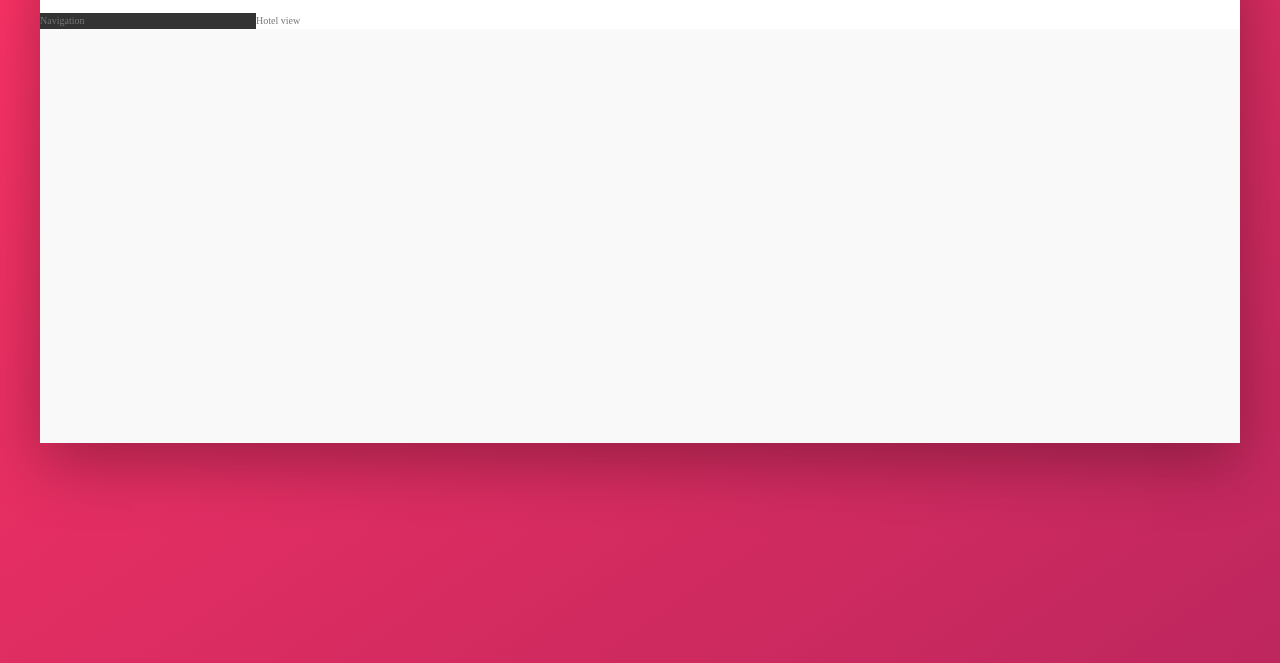
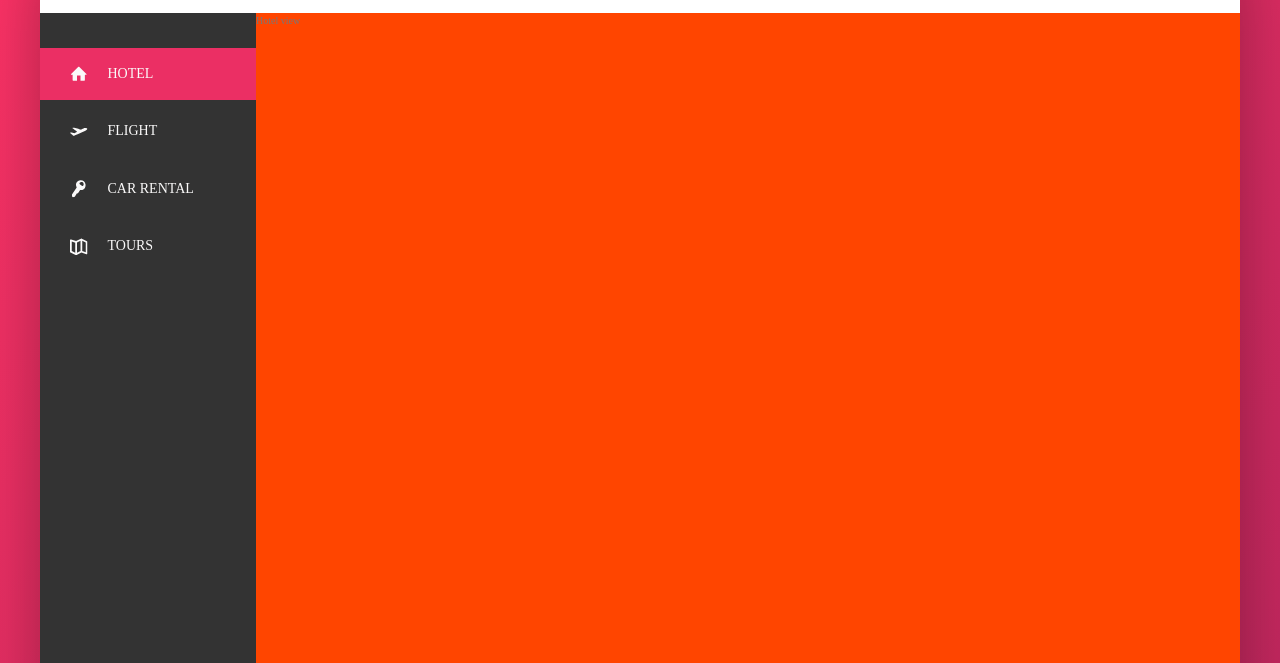
Before and after one commit to PatF3lix/Project-Trillo, a website: page index.html in a window 1280 px wide. Shown: the part 137-800 px from the top of the page. Drawn offline with Linux system fonts and the light colour scheme.

Commit message:
implemented the sidebar Navigation

```diff
--- a/index.html
+++ b/index.html
@@ -57,7 +57,49 @@
         </nav>
       </header>
       <div class="content">
-        <nav class="sidebar">Navigation</nav>
+        <nav class="sidebar">
+          <ul class="side-nav">
+            <li class="side-nav__item side-nav__item--active">
+              <a href="#" class="side-nav__link">
+                <svg class="side-nav__icon">
+                  <use xlink:href="img/sprite.svg#icon-home"></use>
+                </svg>
+                <span>Hotel</span>
+              </a>
+            </li>
+
+            <li class="side-nav__item">
+              <a href="#" class="side-nav__link">
+                <svg class="side-nav__icon">
+                  <use xlink:href="img/sprite.svg#icon-aircraft-take-off"></use>
+                </svg>
+                <span>Flight</span>
+              </a>
+            </li>
+
+            <li class="side-nav__item">
+              <a href="#" class="side-nav__link">
+                <svg class="side-nav__icon">
+                  <use xlink:href="img/sprite.svg#icon-key"></use>
+                </svg>
+                <span>Car Rental</span>
+              </a>
+            </li>
+
+            <li class="side-nav__item">
+              <a href="#" class="side-nav__link">
+                <svg class="side-nav__icon">
+                  <use xlink:href="img/sprite.svg#icon-map"></use>
+                </svg>
+                <span>Tours</span>
+              </a>
+            </li>
+          </ul>
+
+          <div class="legal">
+            <span> &copy; 2024 by Trillo. All rights reserved. </span>
+          </div>
+        </nav>
         <main class="hotel-view">Hotel view</main>
       </div>
     </div>
--- a/sass/components/_components.scss
+++ b/sass/components/_components.scss
@@ -110,3 +110,71 @@
     margin-right: 1rem;
   }
 }
+
+//SIDE NAVIGATION
+.side-nav {
+  font-size: 1.4rem;
+  list-style: none;
+  margin-top: 3.5rem;
+
+  &__item {
+    position: relative;
+
+    &:not(:last-child) {
+      margin-bottom: 0.5rem;
+    }
+  }
+
+  &__item::before {
+    content: "";
+    position: absolute;
+    top: 0;
+    left: 0;
+    height: 100%;
+    width: 0.3rem;
+    background-color: var(--color-primary);
+    transform: scaleY(0);
+    transition: transform 0.2s, width 0.4s cubic-bezier(1, 0, 0, 1 0.2s),
+      background-color 0.1s;
+  }
+
+  &__item:hover::before,
+  &__item--active::before {
+    transform: scaleY(1);
+    width: 100%;
+  }
+
+  &__item:active::before {
+    background-color: var(--color-primary-light);
+  }
+
+  &__link:link,
+  &__link:visited {
+    color: var(--color-grey-light-1);
+    text-decoration: none;
+    text-transform: uppercase;
+    display: block;
+    padding: 1.5rem 3rem;
+    display: flex;
+    align-items: center;
+    //z-index only works if we have a specified position, hence we need position rel declared
+    position: relative;
+    z-index: 10;
+  }
+
+  &__icon {
+    width: 1.75rem;
+    height: 1.75rem;
+    margin-right: 2rem;
+    //current color takes the value of the parent element, in this case '--color-grey-light-1'
+    fill: currentColor;
+  }
+}
+
+//LEGAL TEXT
+.legal {
+  font-size: 1.2rem;
+  color: var(--color-grey-light-4);
+  text-align: center;
+  padding: 2.5rem;
+}
--- a/sass/layout/_layout.scss
+++ b/sass/layout/_layout.scss
@@ -23,9 +23,17 @@
 .sidebar {
   background-color: var(--color-grey-dark-1);
   flex: 0 0 18%;
+
+  display: flex;
+  flex-direction: column;
+  justify-content: space-between;
 }
 
 .hotel-view {
   background-color: var(--color-white);
   flex: 1;
+
+  //TEST
+  background-color: orangered;
+  height: 80rem;
 }
```
Also changed, not shown: css/style.comp.css.
